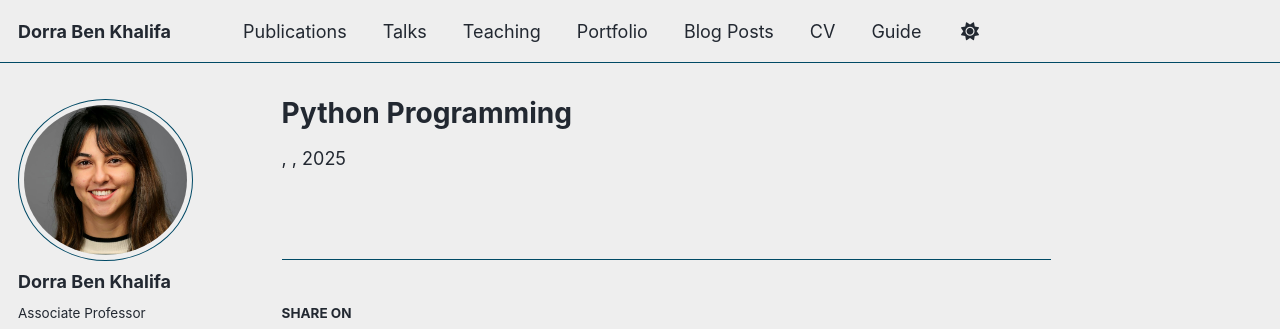
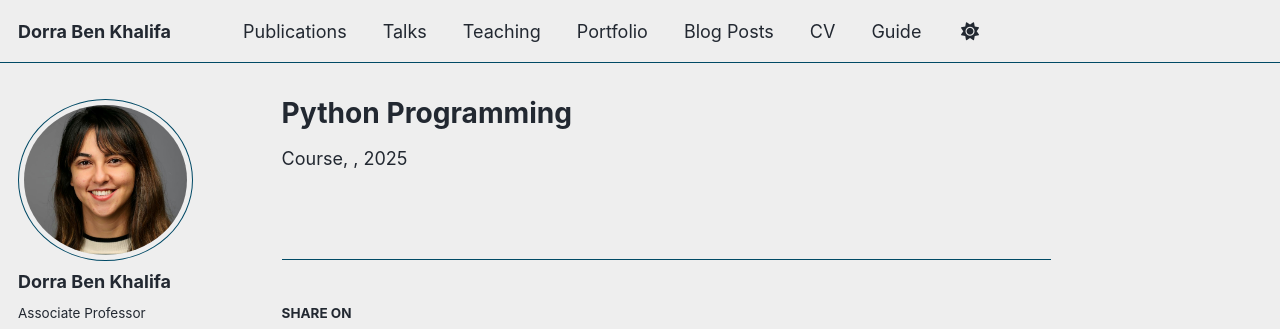
Before and after one commit to dbenkhalifa/dbenkhalifa.github.io, a Jekyll site: the page built from _teaching/python_programming_l1.md, in a window 1280 px wide. Shown: the top 329 px of the page. Built offline with Jekyll 4.4.1, drawn with Linux system fonts in a browser that asks for light colours; some web fonts are replaced; a script that is not in the unit is left out.

Commit message:
Update python_programming_l1.md

```diff
--- a/_teaching/python_programming_l1.md
+++ b/_teaching/python_programming_l1.md
@@ -1,6 +1,9 @@
 ---
 title: "Python Programming"
+collection: teaching
+type: "Course"
 level: "L1 Mathématiques"
-institution: "UPVD / ISAE-SUPAERO"
+institution: "UPVD"
 year_range: "2018-2023"
+
 ---
```
